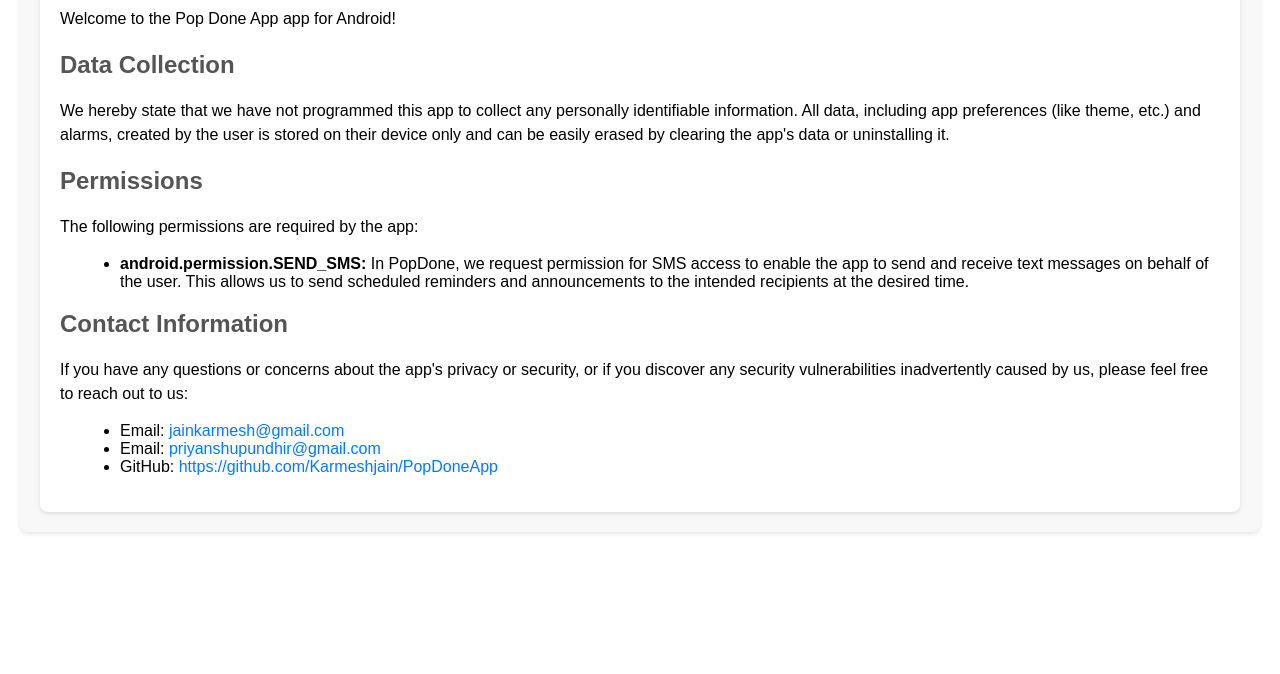
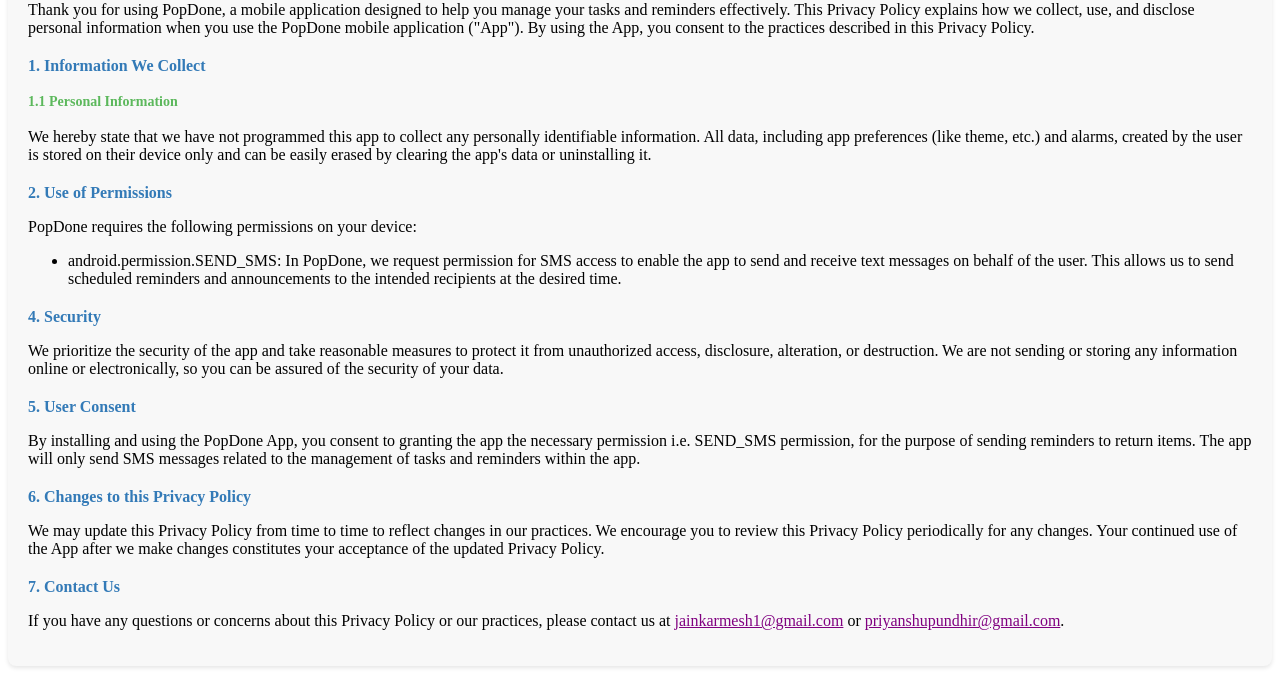
Before and after one commit to PriyanshuPundhir/Pop-Done-Webpage, a plain HTML site: page index.html in a window 1280 px wide. Shown: the part 133-807 px from the top of the page. Drawn offline with Linux system fonts and the light colour scheme.

Commit message:
Update index.html

```diff
--- a/index.html
+++ b/index.html
@@ -1,111 +1,57 @@
-<!DOCTYPE html>
-<html>
-  <head>
-    <meta charset="UTF-8" />
-    <title>Pop Done App Privacy Policy</title>
-    <style>
-      body {
-        font-family: Arial, sans-serif;
-        margin: 20px;
-      }
-
-      .outer-card {
-        background-color: #f8f8f8;
-        border-radius: 8px;
-        box-shadow: 0 2px 4px rgba(0, 0, 0, 0.1);
-        padding: 20px;
-        box-sizing: border-box;
-      }
-
-      .inner-card {
-        background-color: #fff;
-        border-radius: 8px;
-        box-shadow: 0 2px 4px rgba(0, 0, 0, 0.1);
-        padding: 20px;
-        box-sizing: border-box;
-      }
-
-      h1 {
-        color: #333;
-        text-align: center;
-        text-shadow: 2px 2px 4px rgba(0, 0, 0, 0.3);
-      }
-
-      h2 {
-        color: #555;
-      }
-
-      p {
-        line-height: 1.5;
-      }
-
-      ul {
-        list-style-type: disc;
-        margin-left: 20px;
-      }
-
-      a {
-        color: #007bff;
-        text-decoration: none;
-      }
-
-      a:hover {
-        text-decoration: underline;
-      }
-    </style>
-  </head>
-  <body>
-    <div class="outer-card">
-      <div class="inner-card">
-        <h1>Pop Done App: Privacy Policy</h1>
-        <p>Welcome to the Pop Done App app for Android!</p>
-
-        <h2>Data Collection</h2>
+<div style="background-color: #f8f8f8; border-radius: 8px; box-shadow: 0px 2px 4px rgba(0, 0, 0, 0.1); padding: 20px;">
+  <h2 style="color: #337ab7; font-size: 24px; text-align: center; margin-bottom: 20px;">Pop Done App: Privacy Policy</h2>
+  <h3 style="color: #337ab7; font-size: 20px; margin-bottom: 15px;">Introduction</h3>
   <p>
-          We hereby state that we have not programmed this app to collect any
-          personally identifiable information. All data, including app
-          preferences (like theme, etc.) and alarms, created by the user is
-          stored on their device only and can be easily erased by clearing the
-          app's data or uninstalling it.
+    Thank you for using PopDone, a mobile application designed to help you manage
+    your tasks and reminders effectively. This Privacy Policy explains how we
+    collect, use, and disclose personal information when you use the PopDone
+    mobile application ("App"). By using the App, you consent to the practices
+    described in this Privacy Policy.
   </p>
 
-        <h2>Permissions</h2>
-        <p>The following permissions are required by the app:</p>
+  <h3 style="color: #337ab7; font-size: 16px; margin-top: 20px;">1. Information We Collect</h3>
+  <h4 style="color: #5cb85c; font-size: 14px;">1.1 Personal Information</h4>
+  <p>
+    We hereby state that we have not programmed this app to collect any personally identifiable information. All data, including app preferences (like theme, etc.) and alarms, created by the user is stored on their device only and can be easily erased by clearing the app's data or uninstalling it.
+  </p>
+
+  <h3 style="color: #337ab7; font-size: 16px; margin-top: 20px;">2. Use of Permissions</h3>
+  <p>PopDone requires the following permissions on your device:</p>
   <ul>
     <li>
-            <strong>android.permission.SEND_SMS:</strong> In PopDone, we request
-            permission for SMS access to enable the app to send and receive text
-            messages on behalf of the user. This allows us to send scheduled
-            reminders and announcements to the intended recipients at the
-            desired time.
+      android.permission.SEND_SMS: In PopDone, we request permission for SMS access to enable the app to send and receive text messages on behalf of the user. This allows us to send scheduled reminders and announcements to the intended recipients at the desired time.
     </li>
   </ul>
 
-        <h2>Contact Information</h2>
+  <h3 style="color: #337ab7; font-size: 16px; margin-top: 20px;">4. Security</h3>
   <p>
-          If you have any questions or concerns about the app's privacy or
-          security, or if you discover any security vulnerabilities
-          inadvertently caused by us, please feel free to reach out to us:
+    We prioritize the security of the app and take reasonable measures to protect
+    it from unauthorized access, disclosure, alteration, or destruction. We are not
+    sending or storing any information online or electronically, so you can be
+    assured of the security of your data.
   </p>
-        <ul>
-          <li>
-            Email:
-            <a href="mailto:jainkarmesh@gmail.com">jainkarmesh@gmail.com</a>
-          </li>
-          <li>
-            Email:
-            <a href="mailto:priyanshupundhir@gmail.com"
-              >priyanshupundhir@gmail.com</a
-            >
-          </li>
-          <li>
-            GitHub:
-            <a href="https://github.com/Karmeshjain/PopDoneApp"
-              >https://github.com/Karmeshjain/PopDoneApp</a
-            >
-          </li>
-        </ul>
+
+  <h3 style="color: #337ab7; font-size: 16px; margin-top: 20px;">5. User Consent</h3>
+  <p>
+    By installing and using the PopDone App, you consent to granting the app the
+    necessary permission i.e. SEND_SMS permission, for the purpose of
+    sending reminders to return items. The app will only send SMS messages related
+    to the management of tasks and reminders within the app.
+  </p>
+
+  <h3 style="color: #337ab7; font-size: 16px; margin-top: 20px;">6. Changes to this Privacy Policy</h3>
+  <p>
+    We may update this Privacy Policy from time to time to reflect changes in our
+    practices. We encourage you to review this Privacy Policy periodically for any
+    changes. Your continued use of the App after we make changes constitutes your
+    acceptance of the updated Privacy Policy.
+  </p>
+
+  <h3 style="color: #337ab7; font-size: 16px; margin-top: 20px;">7. Contact Us</h3>
+  <p>
+    If you have any questions or concerns about this Privacy Policy or our
+    practices, please contact us at <a href="mailto:jainkarmesh1@gmail.com" style="color: #800080;">jainkarmesh1@gmail.com</a> or
+    <a href="mailto:priyanshupundhir@gmail.com" style="color: #800080;">priyanshupundhir@gmail.com</a>.
+  </p>
 </div>
 </div>
-  </body>
-</html>
```
Lines whose indentation alone changed are shown as unchanged.
